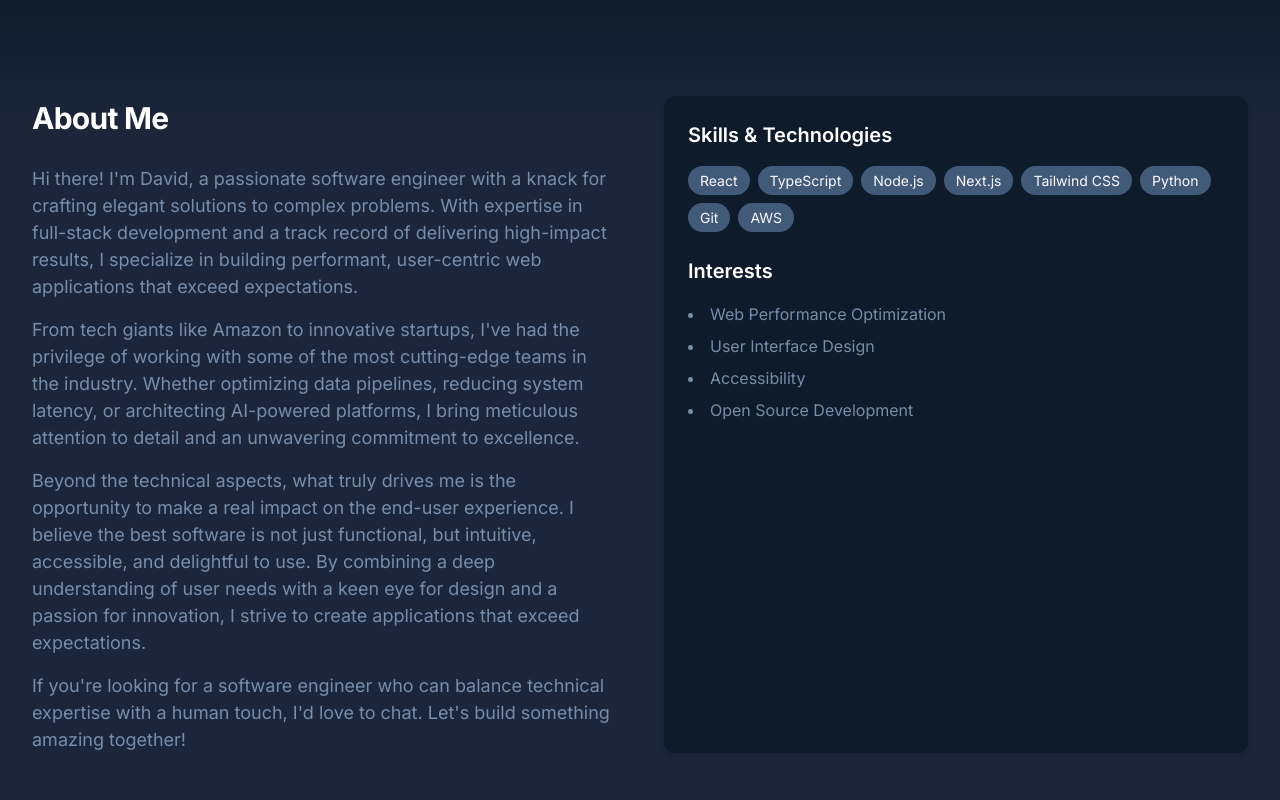
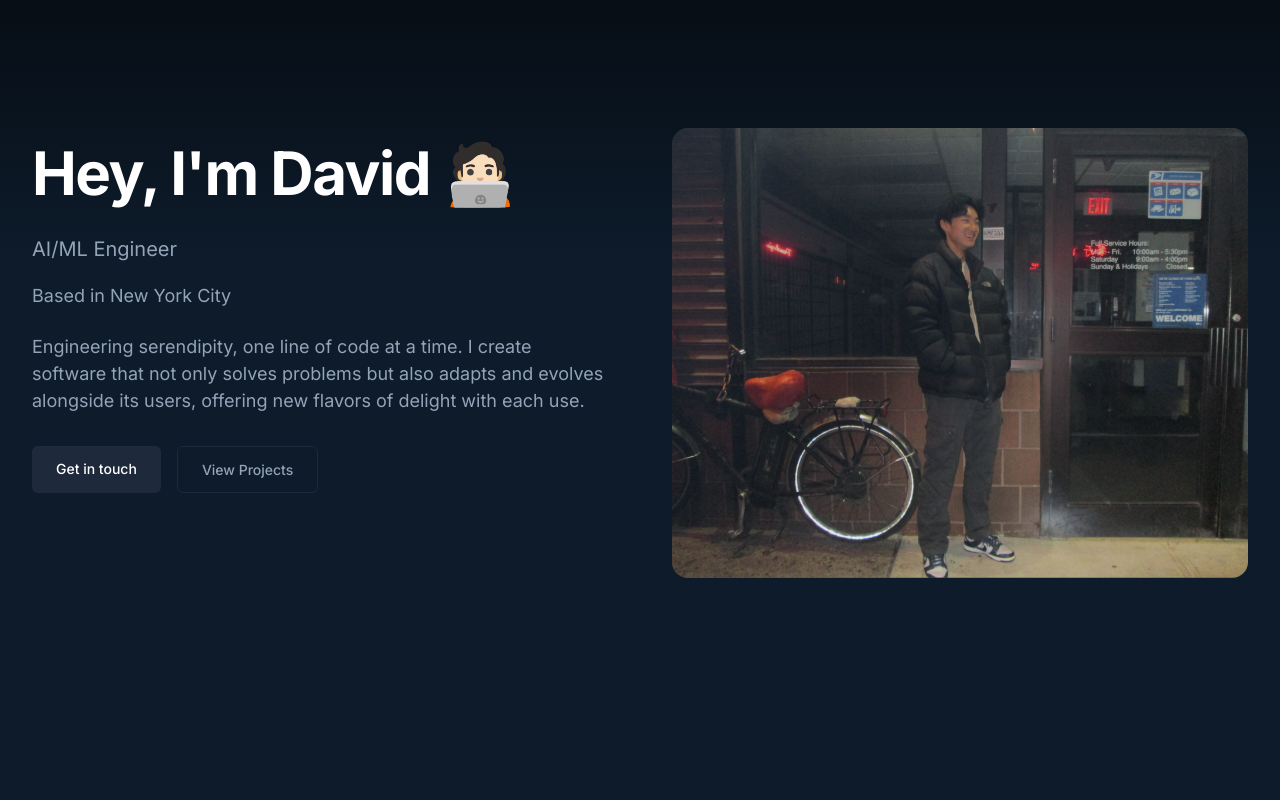
Before and after one commit to DavidYu75/thedavidyu, a Next.js app: page / in a window 1280 px wide. Shown: the part 800-1600 px from the top of the page. Built offline with nearby package versions, Linux system fonts and the light colour scheme.

Commit message:
moved hero to intro

```diff
--- a/src/app/page.tsx
+++ b/src/app/page.tsx
@@ -1,4 +1,5 @@
 import Hero from '@/components/sections/Hero'
+import Intro from '@/components/sections/Intro'
 import Projects from '@/components/sections/Projects'
 import Experience from '@/components/sections/Experience'
 import Contact from '@/components/sections/Contact'
@@ -12,6 +13,7 @@ export default function Home() {
       <NavBar />
       <main className="relative z-0">
         <Hero />
+        <Intro />
         <About />
         <Experience />
         <Projects />
--- a/src/components/sections/Hero.tsx
+++ b/src/components/sections/Hero.tsx
@@ -1,49 +1,7 @@
 'use client';
 
-import { useState, useEffect, useMemo } from 'react';
 import { motion } from 'framer-motion';
-import Image from 'next/image';
 import styles from '@/styles/Hero.module.css';
-
-const Typewriter = () => {
-  const words = useMemo(() => ["Full Stack Developer", "AI/ML Engineer", "Coding Nerd"], []);
-  const [text, setText] = useState('');
-  const [wordIndex, setWordIndex] = useState(0);
-  const [isDeleting, setIsDeleting] = useState(false);
-  const [speed, setSpeed] = useState(100);
-
-  useEffect(() => {
-    const currentWord = words[wordIndex];
-    let timeoutId: NodeJS.Timeout;
-
-    if (isDeleting) {
-      timeoutId = setTimeout(() => {
-        setText(currentWord.substring(0, text.length - 1));
-      }, speed);
-    } else {
-      timeoutId = setTimeout(() => {
-        setText(currentWord.substring(0, text.length + 1));
-      }, speed);
-    }
-
-    if (!isDeleting && text === currentWord) {
-      timeoutId = setTimeout(() => {
-        setIsDeleting(true);
-      }, 2000);
-    } else if (isDeleting && text === "") {
-      setIsDeleting(false);
-      setWordIndex((prev) => (prev + 1) % words.length);
-    }
-
-    return () => clearTimeout(timeoutId);
-  }, [text, isDeleting, wordIndex, speed, words]);
-
-  useEffect(() => {
-    setSpeed(isDeleting ? 50 : 100);
-  }, [isDeleting]);
-
-  return <span>{text}</span>;
-};
 
 const Hero = () => {
   return (
@@ -51,64 +9,7 @@ const Hero = () => {
       <div className={styles.topGradient} />
 
       <div className={styles.content}>
-        <div className={styles.grid}>
-          <motion.div
-            initial={{ opacity: 0, y: 20 }}
-            animate={{ opacity: 1, y: 0 }}
-            transition={{ duration: 0.5 }}
-          >
-            <h1 className={`typewriter ${styles.title}`}>
-              Hey, I&#39;m David 🧑🏻‍💻
-            </h1>
-            <p className={styles.role}>
-              <Typewriter />
-            </p>
-            <p className={styles.location}>
-              Based in New York City
-            </p>
-            <p className={styles.description}>
-              Engineering serendipity, one line of code at a time.
-              I create software that not only solves problems but
-              also adapts and evolves alongside its users,
-              offering new flavors of delight with each use.
-            </p>
-            <div className={styles.buttons}>
-              <motion.a
-                href="#contact"
-                className={styles.primaryButton}
-                whileHover={{ scale: 1.02 }}
-                whileTap={{ scale: 0.98 }}
-              >
-                Get in touch
-              </motion.a>
-              <motion.a
-                href="#projects"
-                className={styles.secondaryButton}
-                whileHover={{ scale: 1.02 }}
-                whileTap={{ scale: 0.98 }}
-              >
-                View Projects
-              </motion.a>
-            </div>
-          </motion.div>
-          <div className={styles.imageContainer}>
-            <motion.div
-              initial={{ opacity: 0, scale: 0.95 }}
-              animate={{ opacity: 1, scale: 1 }}
-              transition={{ duration: 0.5, delay: 0.2 }}
-              className={styles.image}
-            >
-              <Image
-                src="/images/hero2.JPEG"
-                alt="Hero"
-                fill
-                className={styles.heroImage}
-                style={{ objectFit: 'cover', objectPosition: 'center' }}
-              />
-              <div className={styles.imageOverlay} />
-            </motion.div>
-          </div>
-        </div>
+        {/* Hero content will be added later */}
       </div>
 
       <div className={styles.bottomGradient} />
--- /dev/null
+++ b/src/components/sections/Intro.tsx
@@ -0,0 +1,119 @@
+'use client';
+
+import { useState, useEffect, useMemo } from 'react';
+import { motion } from 'framer-motion';
+import Image from 'next/image';
+import styles from '@/styles/Intro.module.css';
+
+const Typewriter = () => {
+  const words = useMemo(() => ["Full Stack Developer", "AI/ML Engineer", "Coding Nerd"], []);
+  const [text, setText] = useState('');
+  const [wordIndex, setWordIndex] = useState(0);
+  const [isDeleting, setIsDeleting] = useState(false);
+  const [speed, setSpeed] = useState(100);
+
+  useEffect(() => {
+    const currentWord = words[wordIndex];
+    let timeoutId: NodeJS.Timeout;
+
+    if (isDeleting) {
+      timeoutId = setTimeout(() => {
+        setText(currentWord.substring(0, text.length - 1));
+      }, speed);
+    } else {
+      timeoutId = setTimeout(() => {
+        setText(currentWord.substring(0, text.length + 1));
+      }, speed);
+    }
+
+    if (!isDeleting && text === currentWord) {
+      timeoutId = setTimeout(() => {
+        setIsDeleting(true);
+      }, 2000);
+    } else if (isDeleting && text === "") {
+      setIsDeleting(false);
+      setWordIndex((prev) => (prev + 1) % words.length);
+    }
+
+    return () => clearTimeout(timeoutId);
+  }, [text, isDeleting, wordIndex, speed, words]);
+
+  useEffect(() => {
+    setSpeed(isDeleting ? 50 : 100);
+  }, [isDeleting]);
+
+  return <span>{text}</span>;
+};
+
+const Intro = () => {
+  return (
+    <section className={styles.hero}>
+      <div className={styles.topGradient} />
+
+      <div className={styles.content}>
+        <div className={styles.grid}>
+          <motion.div
+            initial={{ opacity: 0, y: 20 }}
+            animate={{ opacity: 1, y: 0 }}
+            transition={{ duration: 0.5 }}
+          >
+            <h1 className={`typewriter ${styles.title}`}>
+              Hey, I&#39;m David 🧑🏻‍💻
+            </h1>
+            <p className={styles.role}>
+              <Typewriter />
+            </p>
+            <p className={styles.location}>
+              Based in New York City
+            </p>
+            <p className={styles.description}>
+              Engineering serendipity, one line of code at a time.
+              I create software that not only solves problems but
+              also adapts and evolves alongside its users,
+              offering new flavors of delight with each use.
+            </p>
+            <div className={styles.buttons}>
+              <motion.a
+                href="#contact"
+                className={styles.primaryButton}
+                whileHover={{ scale: 1.02 }}
+                whileTap={{ scale: 0.98 }}
+              >
+                Get in touch
+              </motion.a>
+              <motion.a
+                href="#projects"
+                className={styles.secondaryButton}
+                whileHover={{ scale: 1.02 }}
+                whileTap={{ scale: 0.98 }}
+              >
+                View Projects
+              </motion.a>
+            </div>
+          </motion.div>
+          <div className={styles.imageContainer}>
+            <motion.div
+              initial={{ opacity: 0, scale: 0.95 }}
+              animate={{ opacity: 1, scale: 1 }}
+              transition={{ duration: 0.5, delay: 0.2 }}
+              className={styles.image}
+            >
+              <Image
+                src="/images/hero2.JPEG"
+                alt="Hero"
+                fill
+                className={styles.heroImage}
+                style={{ objectFit: 'cover', objectPosition: 'center' }}
+              />
+              <div className={styles.imageOverlay} />
+            </motion.div>
+          </div>
+        </div>
+      </div>
+
+      <div className={styles.bottomGradient} />
+    </section>
+  );
+};
+
+export default Intro;
--- /dev/null
+++ b/src/styles/Intro.module.css
@@ -0,0 +1,150 @@
+.hero {
+    position: relative;
+    min-height: 100vh;
+  }
+
+  .topGradient {
+    position: absolute;
+    top: 0;
+    left: 0;
+    right: 0;
+    height: 16rem;
+    z-index: 0;
+    background-image: linear-gradient(to bottom, rgba(0, 0, 0, 0.5), rgba(13, 27, 42, 0));
+  }
+
+  .content {
+    position: relative;
+    z-index: 10;
+    margin: 0 auto;
+    max-width: 80rem;
+    padding: 6rem 1rem 0;
+  }
+
+  .grid {
+    display: grid;
+    grid-template-columns: 1fr;
+    gap: 3rem;
+  }
+
+  .title {
+    font-size: 3rem;
+    font-weight: 700;
+    letter-spacing: -0.025em;
+    color: white;
+    min-height: 4rem;
+  }
+
+  .role {
+    margin-top: 1rem;
+    font-size: 1.25rem;
+    color: #94A3B8;
+    min-height: 2rem;
+  }
+
+  .location {
+    margin-top: 1rem;
+    font-size: 1.125rem;
+    color: #94A3B8;
+  }
+
+  .description {
+    margin-top: 1.5rem;
+    font-size: 1.125rem;
+    color: #94A3B8;
+    max-width: 36rem;
+  }
+
+  .buttons {
+    margin-top: 2rem;
+    display: flex;
+    gap: 1rem;
+  }
+
+  .primaryButton {
+    border-radius: 0.375rem;
+    background-color: #1E293B;
+    padding: 0.75rem 1.5rem;
+    font-size: 0.875rem;
+    font-weight: 500;
+    color: white;
+    transition-property: background-color, transform;
+    transition-timing-function: cubic-bezier(0.4, 0, 0.2, 1);
+    transition-duration: 150ms;
+  }
+
+  .primaryButton:hover {
+    background-color: #334155;
+  }
+
+  .secondaryButton {
+    border-radius: 0.375rem;
+    border: 1px solid #1E293B;
+    padding: 0.75rem 1.5rem;
+    font-size: 0.875rem;
+    font-weight: 500;
+    color: #94A3B8;
+    transition-property: background-color, transform;
+    transition-timing-function: cubic-bezier(0.4, 0, 0.2, 1);
+    transition-duration: 150ms;
+  }
+
+  .secondaryButton:hover {
+    background-color: #1E293B;
+  }
+
+  .imageContainer {
+    position: relative;
+    display: none;
+  }
+
+  .image {
+    aspect-ratio: 1 / 1;
+    position: relative;
+    width: 100%;
+    height: 450px;
+    border-radius: 1rem;
+    background-color: #1E293B;
+    overflow: hidden;
+  }
+
+  .imageOverlay {
+    position: absolute;
+    inset: 0;
+    background-image: linear-gradient(145deg, rgba(65, 90, 119, 0.4) 0%, rgba(27, 38, 59, 0) 100%);
+  }
+
+  .bottomGradient {
+    position: absolute;
+    bottom: 0;
+    left: 0;
+    right: 0;
+    height: 16rem;
+    z-index: 0;
+    background-image: linear-gradient(to top, #0D1B2A 0%, rgba(13, 27, 42, 0) 100%);
+  }
+
+  @media (min-width: 640px) {
+    .content {
+      padding: 8rem 1.5rem 0;
+    }
+
+    .title {
+      font-size: 3.75rem;
+    }
+  }
+
+  @media (min-width: 1024px) {
+    .content {
+      padding: 8rem 2rem 0;
+    }
+
+    .grid {
+      grid-template-columns: 1fr 1fr;
+      gap: 4rem;
+    }
+
+    .imageContainer {
+      display: block;
+    }
+  }
```
Also changed, not shown: package.json (line endings or trailing spaces).
